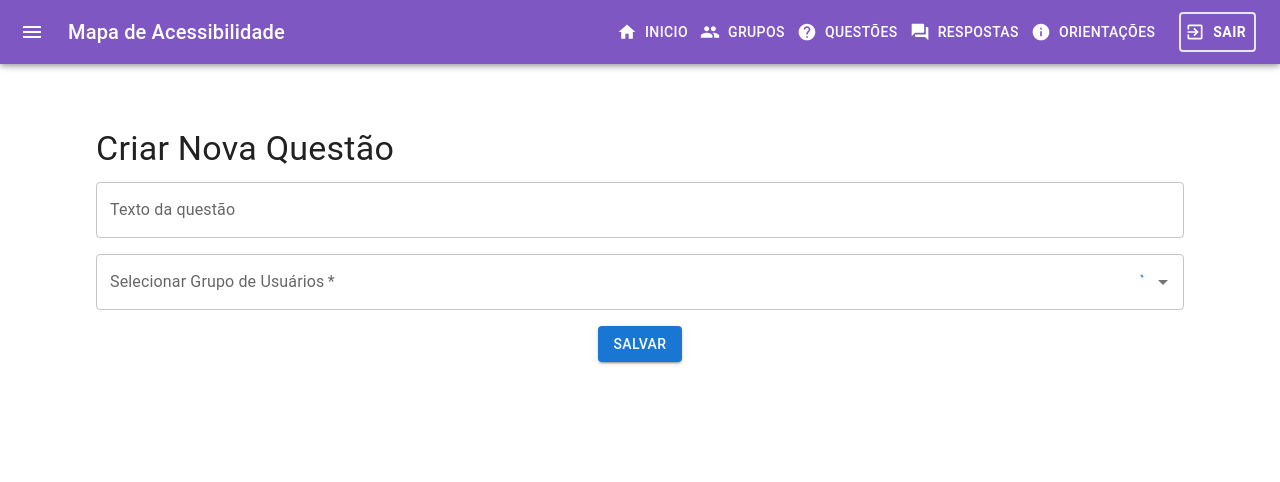
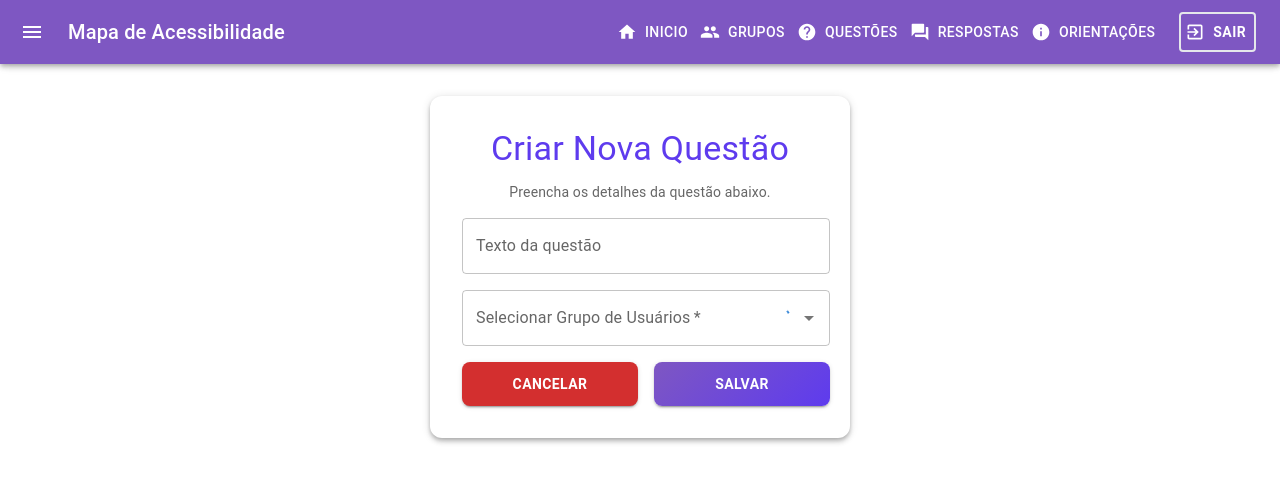
Before and after one commit to joselisboaa/TCC-Front, a Next.js app: page /home/questions/new in a window 1280 px wide. Shown: the top 482 px of the page. Built offline with nearby package versions, Linux system fonts and the light colour scheme; no server answers.

Commit message:
feat: change button and form themes

```diff
--- a/src/app/home/questions/new/page.tsx
+++ b/src/app/home/questions/new/page.tsx
@@ -3,11 +3,10 @@
 
 import { useState } from "react";
 import { useRouter } from "next/navigation";
-import { Box, Button, TextField, Autocomplete, CircularProgress, Typography } from "@mui/material";
+import { Box, Button, TextField, Autocomplete, CircularProgress, Typography, Paper } from "@mui/material";
 import { useSnackbar } from "notistack";
 import { useQuery, useMutation } from "react-query";
 import fetchRequest from "@/utils/fetchRequest";
-
 
 export interface UserGroup {
   id: number;
@@ -67,18 +66,42 @@ export default function QuestionForm({ questionId }: any) {
     saveQuestionMutation.mutate();
   };
 
+  const handleCancel = () => {
+    router.push("/home/questions");
+  };
+
   return (
-    <Box sx={{ padding: 4 }}>
-      <Typography variant="h4" gutterBottom>
+    <Box
+      sx={{
+        display: "flex",
+        justifyContent: "center",
+        height: "fit",
+      }}
+    >
+      <Paper
+        elevation={4}
+        sx={{
+          padding: 4,
+          width: "100%",
+          maxWidth: 420,
+          borderRadius: 3,
+          textAlign: "center",
+        }}
+      >
+        <Typography variant="h4" component="h1" gutterBottom sx={{ color: "#5E3BEE" }}>
           {questionId ? "Editar Questão" : "Criar Nova Questão"}
         </Typography>
+        <Typography variant="body2" sx={{ color: "#666", marginBottom: 2 }}>
+          Preencha os detalhes da questão abaixo.
+        </Typography>
 
+        <Box sx={{ display: "grid", gap: 2 }}>
           <TextField
             label="Texto da questão"
             fullWidth
             value={text}
             onChange={(e) => setText(e.target.value)}
-        sx={{ marginBottom: 2 }}
+            variant="outlined"
           />
 
           <Autocomplete
@@ -107,16 +130,41 @@ export default function QuestionForm({ questionId }: any) {
             )}
           />
 
-      <Box sx={{ display: "flex", justifyContent: "center", marginTop: 2 }}>
+          <Box sx={{ display: "flex", gap: 2, justifyContent: "center" }}>
             <Button
               variant="contained"
-          color="primary"
+              sx={{
+                backgroundColor: "#D32F2F",
+                color: "#FFF",
+                fontWeight: "bold",
+                width: "11rem",
+                padding: "10px",
+                borderRadius: "8px",
+                "&:hover": { backgroundColor: "#B71C1C" },
+              }}
+              onClick={handleCancel}
+            >
+              Cancelar
+            </Button>
+            <Button
+              variant="contained"
+              sx={{
+                background: "linear-gradient(135deg, #7E57C2, #5E3BEE)",
+                color: "#FFF",
+                fontWeight: "bold",
+                width: "11rem",
+                padding: "10px",
+                borderRadius: "8px",
+                "&:hover": { background: "linear-gradient(135deg, #5E3BEE, #7E57C2)" },
+              }}
               onClick={handleSubmit}
               disabled={saveQuestionMutation.isLoading}
             >
-          {saveQuestionMutation.isLoading ? <CircularProgress size={24} /> : "Salvar"}
+              {saveQuestionMutation.isLoading ? <CircularProgress size={20} sx={{ color: "#FFF" }} /> : "Salvar"}
             </Button>
           </Box>
         </Box>
+      </Paper>
+    </Box>
   );
 }
```
Lines whose indentation alone changed are shown as unchanged.
